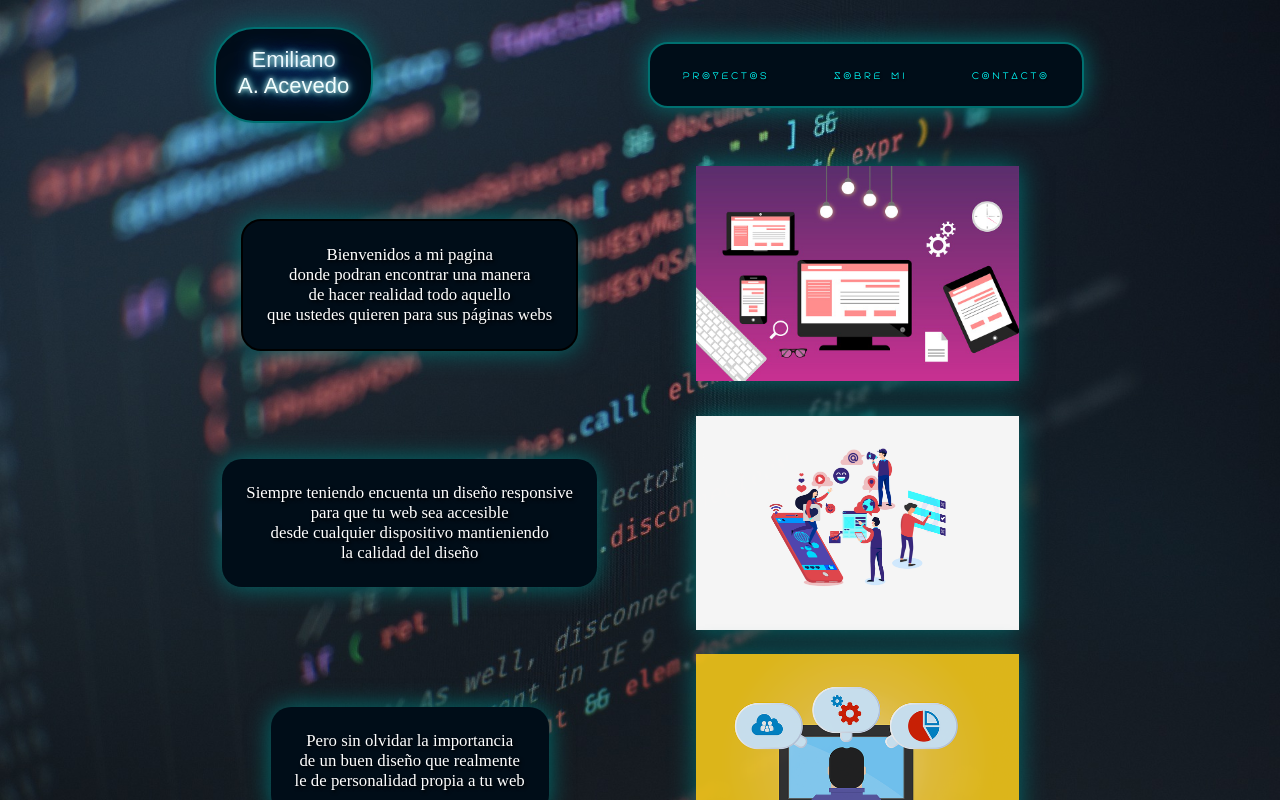
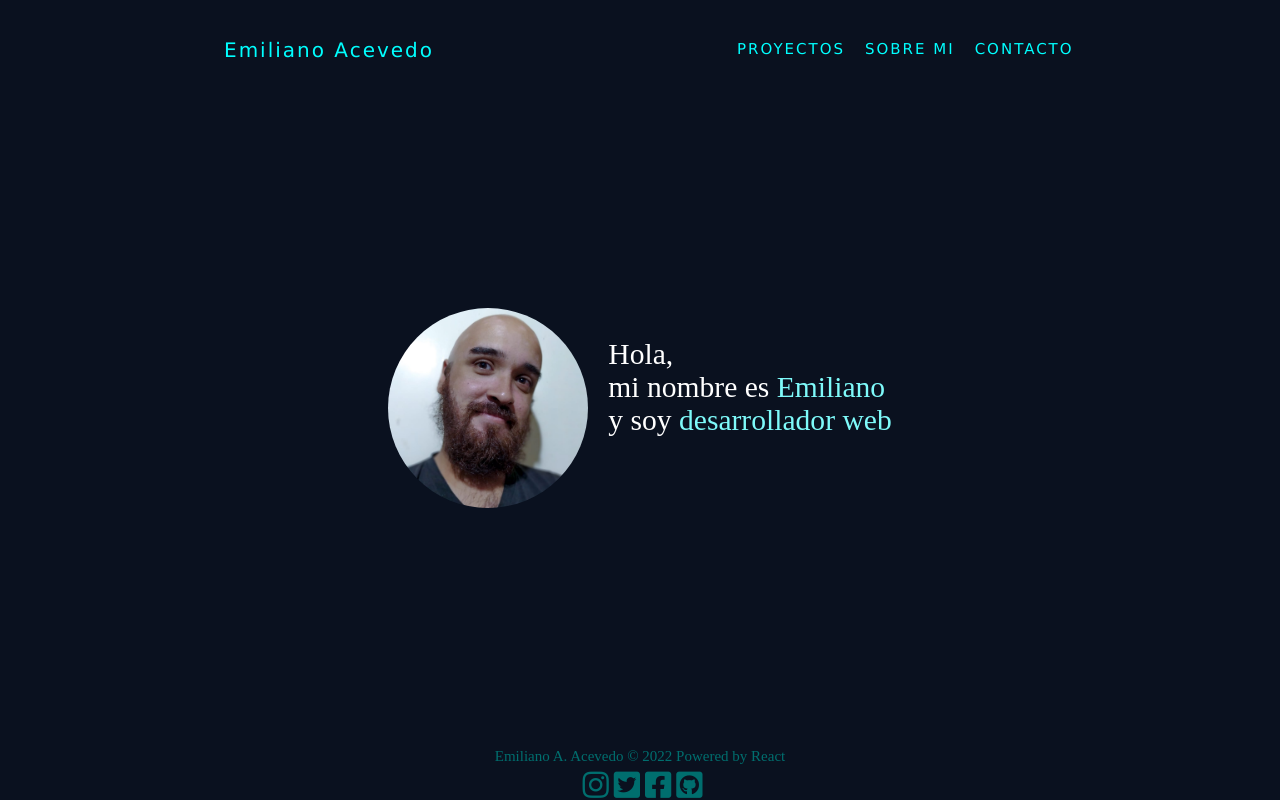
Before and after one commit to darthenis/portfolio, a React (Create React App) app in the folder frontend/: page / in a window 1280 px wide. Shown: the top 800 px of the page. Built offline with nearby package versions, Linux system fonts and the light colour scheme; no server answers.

Commit message:
new design

```diff
--- a/frontend/src/components/index-styled.tsx
+++ b/frontend/src/components/index-styled.tsx
@@ -41,6 +41,7 @@ const slideOff = keyframes`
 export const Nav = styled.nav<activeEffect>`
         @media only screen and (max-width: 840px){
                 position: fixed;
+                background-color: rgb(10, 17, 31);
                 width: 100%;
                 z-index:-1;
                 top:-1000px;
@@ -70,27 +71,34 @@ export const Nav = styled.nav<activeEffect>`
 
 export const ButtonNav = styled.button<menuActive>`
 
-    background-color: rgb(0, 13, 24);
     color: aqua;
-    text-shadow: black 0.1em 0.1em 0.2em;
     position: relative;
-    padding-top: 1rem;
-    padding-bottom: 1rem;
-    margin: 1rem;
     height: fit-content;
-    font-size: calc(.3rem + .7vh);
+    font-size: 15px;
+    font-family: 'Lucida Sans';
     letter-spacing: 2px;
     border: none;
-    border-bottom: solid 2px ${props => props.active ? 'aqua' : 'rgb(0, 13, 24)'};
+    padding: 10px 10px 0px 10px; ;
     outline: none;
     transition-duration: .5s;
     cursor: pointer;
     cursor: hand;
 
+    &:after{
+
+        display:block;
+        content: '';
+        margin-top: 10px;
+        border-bottom: solid 3px #06deff;
+        transform: scaleX(${props => props.active ? '1' : '0'});
+        transition: transform 350ms ease-in-out;
+
+    }
 
 
-    &:hover {
-        border-bottom: solid 2px aqua;
+    &:hover:after{
+        transform: scaleX(1);
     }
 
+
 `
--- a/frontend/src/components/index.css
+++ b/frontend/src/components/index.css
@@ -17,11 +17,7 @@ html{
 
 
 body{
-    background: url('media/fondoindex.jpg') no-repeat center center fixed;
-        -webkit-background-size: cover;
-        -moz-background-size: cover;
-        -o-background-size: cover;
-        background-size: cover;
+    background-color: rgb(10, 17, 31);
     user-select: none;
         -moz-user-select: none;
         -webkit-user-select: none;
@@ -46,13 +42,12 @@ body{
     transform: translateX(-50%);
     display: grid;
     grid-template-columns: repeat(2, 1fr);
-    grid-template-rows: 150px 7fr 1fr;
+    grid-template-rows: 100px 7fr 1fr;
     grid-gap: 2rem;
     width: 70%;
     height: 100%;
     max-width: 1000px;
     max-height: 100vh;
-    align-items: center;
 
 
 
@@ -69,43 +64,25 @@ body{
 
 
 #title{
-    padding-bottom: 5%;
-    padding-top: 4%;
-    padding-left: 5%;
-    padding-right: 5%;
     grid-column: 1/2;
+    align-self: center;
     display: flex;
     position: relative;
     margin-left: 5%;
     text-align: center;
     width: fit-content;
     height: fit-content;
-    background-color:rgb(0, 13, 24);
     border-radius: 40px;
-    min-width: calc(1em + 1vh);
-    min-height: calc(1em + 1vh);
-    -webkit-box-shadow: 0px 0px 25px rgb(0, 112, 112);
-    -moz-box-shadow: 0px 0px 25px rgb(0, 112, 112);
-    box-shadow: 0px 0px 25px rgb(0, 112, 112);
-    border: solid 2px rgb(0, 112, 112);
-    font-family: sans-serif;
-    font-size: calc(.7em + 1vw);
 }
 
 #logo{
-    font-size: calc(.5em + 1vw);
-    color: azure;
-     text-shadow:
-        0 0 5px azure,
-        0 0 10px aqua,
-        0 0 20px dodgerblue,
-        0 0 40px rgb(90, 90, 255);
-    will-change: filter, color;
-    filter: saturate(80%);
-
+    font-size: 20px;
+    margin: 10px;
+    color: aqua;
     cursor: pointer;
     cursor: hand;
-    font-family:sans-serif;
+    letter-spacing: 2px;
+    font-family: 'Lucida Sans';
 }
 
 #button-responsive{
@@ -113,7 +90,14 @@ body{
     display:none;
 }
 
-#title > div > i{
+#logo > i{
+
+    color:rgb(126, 250, 250);
+    font-size: 25px;
+
+}
+
+#iconResponsive> i{
 
     color:rgb(126, 250, 250);
     font-size: 25px;
@@ -124,26 +108,18 @@ body{
 #menu{
     grid-column: 2/-1;
     position: relative;
-    justify-content: space-around;
     display: flex;
+    justify-content: flex-end;
     width: 99%;
     height: fit-content;
-    padding-top:2%;
-    padding-bottom:2%;
-    background-color:  rgb(0, 13, 24);
-    border-radius: 20px;
     text-align: center;
-    align-items: center;
+    align-self: center;
     flex-wrap: wrap;
-    -webkit-box-shadow: 0px 0px 25px rgb(0, 112, 112);
-    -moz-box-shadow: 0px 0px 25px rgb(0, 112, 112);
-    box-shadow: 0px 0px 25px rgb(0, 112, 112);
-    border: solid 2px rgb(0, 112, 112);
 }
 
 #menu > button{
-    font-size: calc(2em - .5vw);
-    font-family: Exarros;
+    background-color: transparent;
+    font-family: 'Lucida Sans';
     cursor: pointer;
     cursor: hand;
 }
@@ -153,176 +129,98 @@ body{
 
 
 .container2{
-    margin-bottom: 10%;
-    margin-top: 10%;
     position: relative;
+    align-self: center;
     width: 100%;
     grid-column: 1/-1;
-    display: grid;
-    grid-template-columns: repeat(4, auto);
-    grid-template-rows: repeat(3, 1fr);
-    justify-items: center;
-    align-items: center;
+    display: flex;
+    justify-content: center;
     text-align: center;
-    margin: auto;
     font-size: calc(.5em + 1vw);
 
 
 }
 
 
-.texto1{
+.texto{
+
     grid-column: span 2;
-    padding: 3rem;
     animation-name: slidein;
     animation-duration: 1s;
-    border: solid 2px black;
-    background-color:  rgb(0, 13, 24);
+    margin-left: 20px;
     color: white;
     position: relative;
-    border-radius: 20px;
-    -webkit-box-shadow: 0px 0px 25px rgb(0, 112, 112);
-    -moz-box-shadow: 0px 0px 25px rgb(0, 112, 112);
-    box-shadow: 0px 0px 25px rgb(0, 112, 112);
-    text-shadow: black 0.1em 0.1em 0.2em;
+    opacity: 0;
+    animation-name: fadein1;
+    animation-duration: 2s;
+    animation-fill-mode: forwards;
 
+}
 
+.texto > p {
+
+    color: white;
+    font-size: calc(1em + 1vw);
+    text-align: left;
+
+}
+
+.texto > p > span {
+
+    color: rgb(126, 250, 250);
 
 }
 
 
-.texto2{
-    grid-column: span 2;
-    padding: 3rem;
-    background-color:  rgb(0, 13, 24);
-    color: white;
-    border-radius: 20px;
-    position: relative;
-    left: -2000px;
-    animation-name: slidein;
-    animation-duration: 1s;
-    animation-delay: 1s;
-    animation-fill-mode: forwards;
-    -webkit-box-shadow: 0px 0px 25px rgb(0, 112, 112);
-    -moz-box-shadow: 0px 0px 25px rgb(0, 112, 112);
-    box-shadow: 0px 0px 25px rgb(0, 112, 112);
-    text-shadow: black 0.1em 0.1em 0.2em;
 
 
 
-}
-
-.texto3{
+.img1{
     grid-column: span 2;
-    padding: 3rem;
-    background-color:  rgb(0, 13, 24);
-    color: white;
-    border-radius: 20px;
+    width: 200px;
+    height: 200px;
+    border-radius: 50%;
     position: relative;
-    left: -2000px;
-    animation-name: slidein;
-    animation-duration: 1s;
-    animation-delay: 2s;
+    opacity: 0;
+    object-fit:cover;
+    object-position: top;
+    animation-name: fadein1;
+    animation-duration: 2s;
     animation-fill-mode: forwards;
-    -webkit-box-shadow: 0px 0px 25px rgb(0, 112, 112);
-    -moz-box-shadow: 0px 0px 25px rgb(0, 112, 112);
-    box-shadow: 0px 0px 25px rgb(0, 112, 112);
-    text-shadow: black 0.1em 0.1em 0.2em;
 
 }
 
 
-.img1{
-    grid-column: span 2;
-    max-width: 400px;
-    max-height: 300px;
-    width: 70%;
-    height: auto;
-    margin-bottom: 5%;
-    position: relative;
-    opacity: 0;
-    object-fit:fit;
-    animation-name: fadein1;
-    animation-duration: 4s;
-    animation-delay: 1s;
-    animation-fill-mode: forwards;
-    -webkit-box-shadow: 0px 0px 25px rgb(0, 112, 112);
-    -moz-box-shadow: 0px 0px 25px rgb(0, 112, 112);
-    box-shadow: 0px 0px 25px rgb(0, 112, 112);
-
-}
-
-.img2{
-    grid-column: span 2;
-    max-width: 400px;
-    max-height: 300px;
-    width: 70%;
-    height: auto;
-    object-fit: fit;
-    opacity: 0;
-    position: relative;
-    animation-name: fadein1;
-    animation-duration: 4s;
-    animation-delay: 2s;
-    animation-fill-mode: forwards;
-    -webkit-box-shadow: 0px 0px 25px rgb(0, 112, 112);
-    -moz-box-shadow: 0px 0px 25px rgb(0, 112, 112);
-    box-shadow: 0px 0px 25px rgb(0, 112, 112);
-}
-
-.img3{
-    grid-column: span 2;
-    max-width: 400px;
-    max-height: 300px;
-    width: 70%;
-    height: auto;
-    object-fit: fit;
-    opacity: 0;
-    position: relative;
-    animation-name: fadein1;
-    animation-duration: 4s;
-    animation-delay: 3s;
-    animation-fill-mode: forwards;
-    -webkit-box-shadow: 0px 0px 25px rgb(0, 112, 112);
-    -moz-box-shadow: 0px 0px 25px rgb(0, 112, 112);
-    box-shadow: 0px 0px 25px rgb(0, 112, 112);
-}
 
 /*-------------------------------------------------FOOTER------------------------------------------*/
 
 footer{
     display: flex;
+    flex-direction: column;
     justify-content: space-evenly;
     align-content: center;
-    padding-top: 1%;
-    padding-bottom: 1%;
     position:relative;
     width: 100%;
     grid-column: 1/-1;
     margin-top: auto;
     text-align: center;
-    font-size: calc(.2em + 1vw);
-    color: white;
-    background-color:  rgb(0, 13, 24);
-    -webkit-box-shadow: 0px 0px 25px rgb(0, 112, 112);
-    -moz-box-shadow: 0px 0px 25px rgb(0, 112, 112);
-    box-shadow: 0px 0px 25px rgb(0, 112, 112);
-    border-left:solid 2px (0, 112, 112);
-    border-right:solid 2px (0, 112, 112);
-    border-top:solid 2px (0, 112, 112);
-    border-radius: 10px 10px 0px 0px;
+
 
 }
 
-footer > div > img {
+footer > p {
+    font-size: 15px;
+    color: rgb(0, 110, 110);
+    margin-bottom: 5px;
+}
 
-    width:30px;
-    animation: 10s rotate linear infinite;
-    -webkit-transform-origin: 50% 50%;
-    transform-origin: 50% 50%;
+
+#redes > i {
+    font-size: 30px;
+    margin-left: 5px;
+    color: rgb(0, 110, 110);
 
 }
-
 
 /*-------------------------------------------------RESPONSIVE------------------------------------------*/
 @media only screen and (min-width: 1400px){
@@ -337,12 +235,6 @@ footer > div > img {
 
     footer{
         font-size: 15px;
-    }
-
-    #menu > button{
-
-        font-size: 15px;
-
     }
 
     #projects > div{
@@ -374,37 +266,6 @@ footer > div > img {
         font-size: 2em;
         grid-template-rows: repeat(6, 1fr);
         grid-template-columns: repeat(1, auto);
-    }
-
-
-    .texto1{
-        margin-bottom: 1%;
-
-    }
-
-    .texto2{
-        margin-bottom: 1%;
-    }
-
-    .texto3{
-        margin-bottom: 1%;
-    }
-
-
-    .img1, .img2, .img3{
-        margin: 0;
-        left: 0;
-        top: 0;
-        width: 75%;
-        height: 50%;
-
-    }
-
-
-
-    .button{
-        font-size: calc(.6em + 1vw);
-        margin: 2%;
     }
 
     footer{
@@ -450,7 +311,7 @@ footer > div > img {
     }
 
 
-    #title > div > i{
+    #iconResponsive > i{
         position: relative;
         display: inline-block;
         font-size: 20px;
@@ -481,14 +342,6 @@ footer > div > img {
        align-items: center;
    }
 
-   .img1, .img2, .img3 {
-    width: 100%;
-    align-self: center;
-    height: 100%;
-    margin-top: 2%;
-    margin-bottom: 2%;
-
-}
 
     .texto1, .texto2, .texto3{
         width: 100%;
--- a/frontend/src/components/index.tsx
+++ b/frontend/src/components/index.tsx
@@ -64,9 +64,9 @@ import Iconreact from './media/icon-react.png'
 
                                 <header id="title">
 
-                                        <div id="logo" onClick= {()=> selectMenu('main')}>Emiliano<br/>A. Acevedo</div>
+                                        <div id="logo" onClick= {()=> selectMenu('main')}>Emiliano Acevedo</div>
 
-                                        <div><i className="fas fa-bars" onClick={activeMenu}/></div>
+                                        <div id='iconResponsive'><i className="fas fa-bars" onClick={activeMenu}/></div>
 
                                 </header>
 
@@ -75,9 +75,9 @@ import Iconreact from './media/icon-react.png'
                                         disactive={active.push}
                                         id="menu">
 
-                                        <ButtonNav active={compActive.project} className="button" onClick= {()=> selectMenu('project')}>Proyectos</ButtonNav>
-                                        <ButtonNav active={compActive.about} className="button" onClick= {()=> selectMenu('about')}>Sobre Mi</ButtonNav>
-                                        <ButtonNav active={compActive.rrss} className="button" onClick= {()=> selectMenu('rrss')}>Contacto</ButtonNav>
+                                        <ButtonNav active={compActive.project} className="button" onClick= {()=> selectMenu('project')}>PROYECTOS</ButtonNav>
+                                        <ButtonNav active={compActive.about} className="button" onClick= {()=> selectMenu('about')}>SOBRE MI</ButtonNav>
+                                        <ButtonNav active={compActive.rrss} className="button" onClick= {()=> selectMenu('rrss')}>CONTACTO</ButtonNav>
 
                                 </Nav>
 
@@ -89,8 +89,13 @@ import Iconreact from './media/icon-react.png'
 
                                 <footer>
 
-                                        <div>Diseñado y programado por: <br/> Emiliano A. Acevedo </div>
-                                        <div>Powered by React<br/><img src={Iconreact} alt=""/></div>
+                                        <p>Emiliano A. Acevedo &copy; {new Date().getFullYear()} Powered by React</p>
+                                        <div id='redes'>
+                                                <i className="fab fa-instagram"></i>
+                                                <i className="fab fa-twitter-square"></i>
+                                                <i className="fab fa-facebook-square"></i>
+                                                <i className="fab fa-github-square"></i>
+                                        </div>
 
                                 </footer>
 
--- a/frontend/src/components/main.tsx
+++ b/frontend/src/components/main.tsx
@@ -2,7 +2,7 @@ import React from 'react';
 
 import disenio from './media/disenio.png';
 
-import responsive from './media/responsive.jpg'
+import perfil from './media/foto-perfil.jpeg'
 
 import developer from './media/developer.png'
 
@@ -15,26 +15,14 @@ const Main = () => {
         return(
 
           <div className="container2" id="container2">
-                          <div className="texto1" id="texto1">Bienvenidos a mi pagina <br/> donde podran encontrar
-                                                              una manera <br/> de hacer realidad todo aquello <br/>
-                                                              que ustedes quieren para sus páginas webs
-                          </div>
 
-                          <img className="img1" src={responsive} alt=""/>
+                          <img className="img1" src={perfil} alt=""/>
 
-                          <div className="texto2">Siempre teniendo encuenta un diseño responsive <br/> para que
-                                                  tu web sea accesible <br/> desde cualquier dispositivo mantieniendo
-                                                  <br/> la calidad del diseño
-                          </div>
-
-                          <img className="img2" src={disenio} alt=""/>
-
-                          <div className="texto3">Pero sin olvidar la importancia <br/> de un buen diseño que realmente <br/>
-                                                  le de personalidad propia a tu web
+                          <div className="texto" id="texto"><p>Hola, <br/> mi nombre es <span>Emiliano</span> <br/>
+                                                              y soy <span>desarrollador web</span></p>
                           </div>
 
 
-                          <img className="img3" src={developer} alt=""/>
 
           </div>
         )
--- a/frontend/src/components/rrss-styled.tsx
+++ b/frontend/src/components/rrss-styled.tsx
@@ -30,10 +30,11 @@ export const Contact = styled.div<sendEmail>`
 export const Form = styled.form<sendEmail>`
 
             display: ${props => props.emailSend ? 'none' : 'grid' };
-            grid-gap: .5rem;
+            grid-gap: 1rem;
             grid-template-columns: 50% 50%;
-            grid-template-rows: 5rem 5rem 1rem 5rem 30rem;
+            grid-template-rows: 3rem 3rem 1rem 3rem 20rem;
             width: 80%;
+            max-width: 500px;
             text-align: center;
             margin: 0 auto;
             margin-top: 2%;
--- a/frontend/src/components/rrss.tsx
+++ b/frontend/src/components/rrss.tsx
@@ -126,7 +126,7 @@ const [inputState, setInputState] = useState({
 
         <div id='header-rrss'>
 
-                      {messageSend===null && 'Si desea contactarse conmigo para consultarme sobre mis servicios web no dude encomunicarse a través de este formulario.'}
+                      <h2> {messageSend===null && 'Contácteme'} </h2>
 
                             </div>
 
```
Also changed, not shown: frontend/src/components/about.css (+33 -9 lines), frontend/src/components/about.tsx (+48 -8 lines), frontend/src/components/project.css (+14 -24 lines), frontend/src/components/rrss.css (+17 -15 lines).
